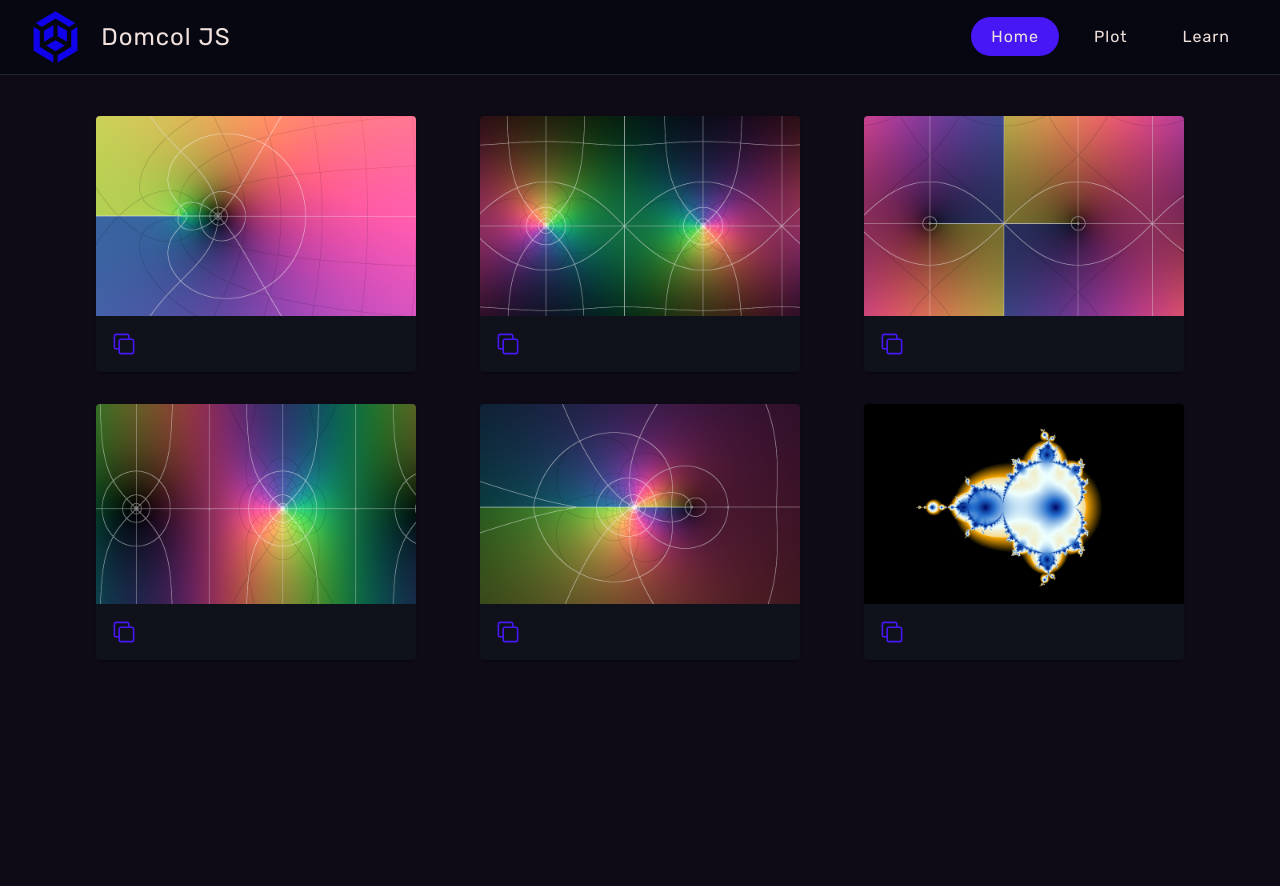
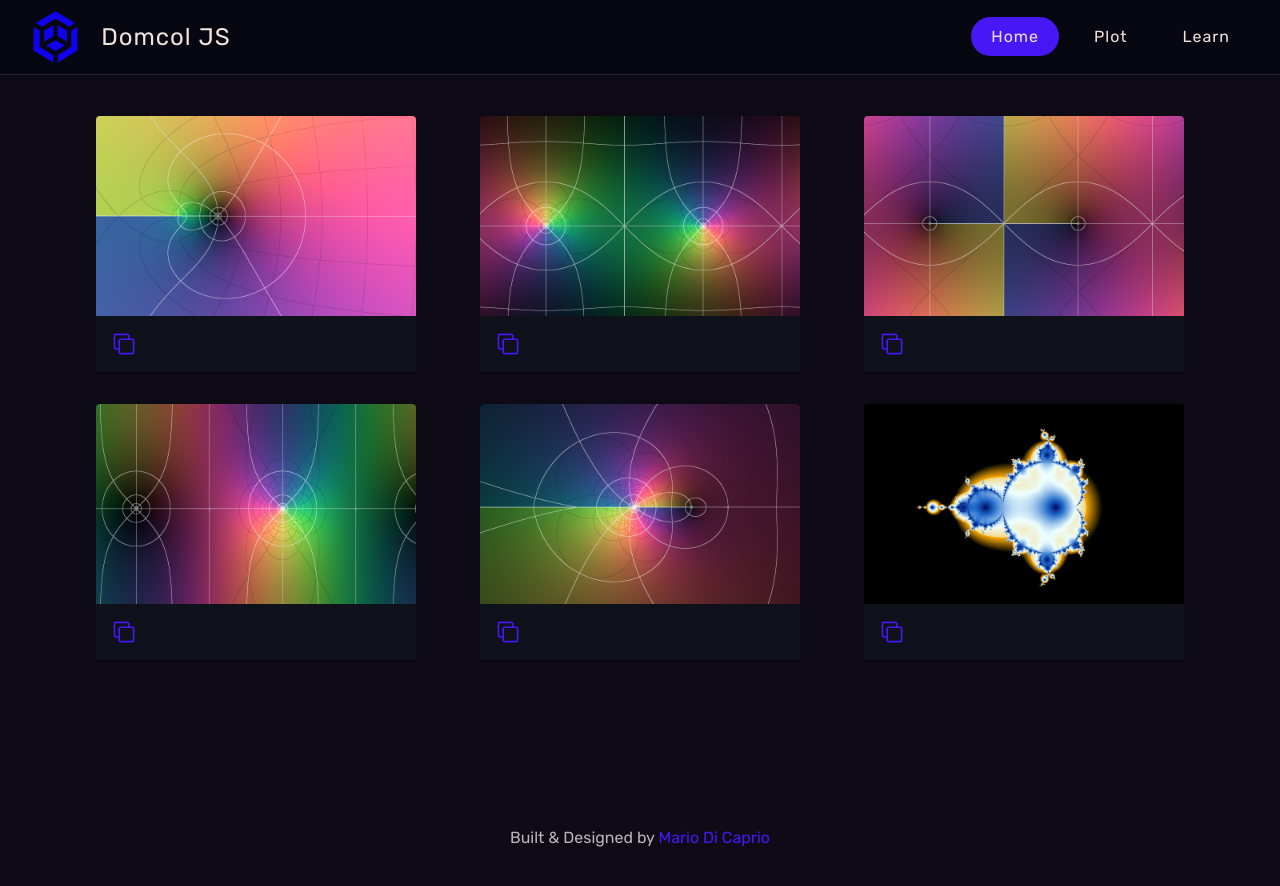
Before and after one commit to MarioDiCaprio/domcol-js, a Next.js app: page / in a window 1280 px wide. Shown: the top 886 px of the page. Before the commit the page ends 800 px from the top, so only its background shows below. Built offline with nearby package versions, Linux system fonts and the light colour scheme.

Commit message:
Added credentials

```diff
--- /dev/null
+++ b/src/components/Credentials/Credentials.styles.tsx
@@ -0,0 +1,13 @@
+import {styled} from "@mui/material";
+
+
+export const Context = styled('div')`
+  width: 100%;
+  padding: 150px 10px 50px 10px;
+  text-align: center;
+  color: ${props => props.theme.palette.text.secondary};
+  a {
+    text-decoration: none;
+    color: ${props => props.theme.palette.primary.main};
+  }
+`;
--- /dev/null
+++ b/src/components/Credentials/Credentials.tsx
@@ -0,0 +1,12 @@
+import React from "react";
+import {Context} from "./Credentials.styles";
+
+
+const Credentials: React.FC = () => (
+    <Context>
+        Built & Designed by <a href="https://mariodicaprio.vercel.app" target="_blank" rel="noreferrer">Mario Di Caprio</a>
+    </Context>
+);
+
+
+export default Credentials;
--- a/src/pages/index.tsx
+++ b/src/pages/index.tsx
@@ -2,6 +2,7 @@ import React from 'react';
 import Base from "../components/Base/Base";
 import PlotPreviews from "../components/_index/PlotReviews/PlotPreviews";
 import {Container} from "@mui/material";
+import Credentials from "../components/Credentials/Credentials";
 
 
 // noinspection JSUnusedGlobalSymbols
@@ -13,6 +14,7 @@ export default function Home() {
                 <PlotPreviews />
 
             </Container>
+            <Credentials />
         </Base>
     );
 }
--- a/src/pages/learn.tsx
+++ b/src/pages/learn.tsx
@@ -3,6 +3,7 @@ import Base from "../components/Base/Base";
 import MathJax from "../components/MathJax/MathJax";
 import {Container, Paper, TableBody, TableCell, TableContainer, TableHead, TableRow} from "@mui/material";
 import {DocTable, Headline, Link, Paragraph, Section, SubHeadline} from "../styles/Learn.styles";
+import Credentials from "../components/Credentials/Credentials";
 
 
 const Learn: NextPage = () => {
@@ -334,6 +335,7 @@ const Learn: NextPage = () => {
                 </Section>
 
             </Container>
+            <Credentials />
         </Base>
     );
 }
```
